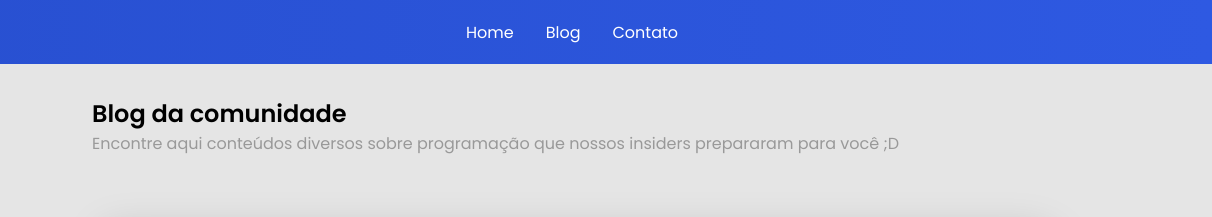
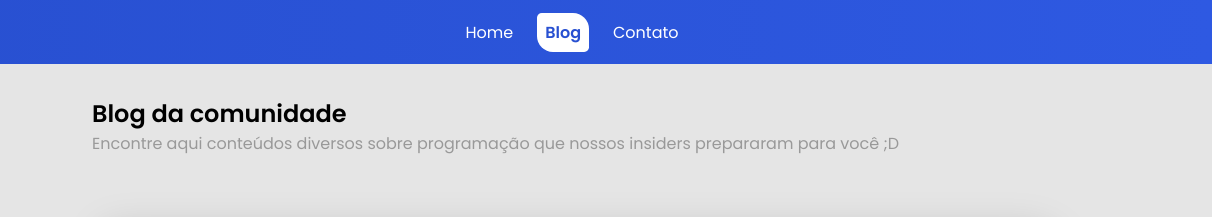
Before and after one commit to JPSerpa75/PrototipoItix, a plain HTML site: page blog.html in a window 1280 px wide. Shown: the top 217 px of the page, 68-1280 px from the left. Drawn offline with Linux system fonts and the light colour scheme.

Commit message:
Atualiando o header

```diff
--- a/blog.html
+++ b/blog.html
@@ -16,9 +16,9 @@
         <a href="index.html"><img class="logo" src="assets/images/logo.png" alt="logo Itix"></a>
         <nav class="menu">
             <ul>
-                <li> <a href="index.html">Home</a> </li>
-                <li> <a href="blog.html">Blog</a> </li>
-                <li> <a href="index.html#contato">Contato</a> </li>
+                <li style="order: 2;"> <a href="blog.html">Blog</a> </li>
+                <li style="order: 1"> <a href="index.html">Home</a> </li>
+                <li style="order: 3;"> <a href="index.html#contato">Contato</a> </li>
             </ul>
         </nav>
     </header>
--- a/css/style.css
+++ b/css/style.css
@@ -38,6 +38,14 @@ header{
         border-radius: 0.3em 1em;
         padding: 0.5em;
     }
+
+    .menu ul li:first-child a{
+        background-color: #fff;
+        color: #2850D1;
+        transition: 0.2s;
+        font-weight: bold;
+    }
+
 
     .menu ul li a:hover{
         background-color: #fff;
```
